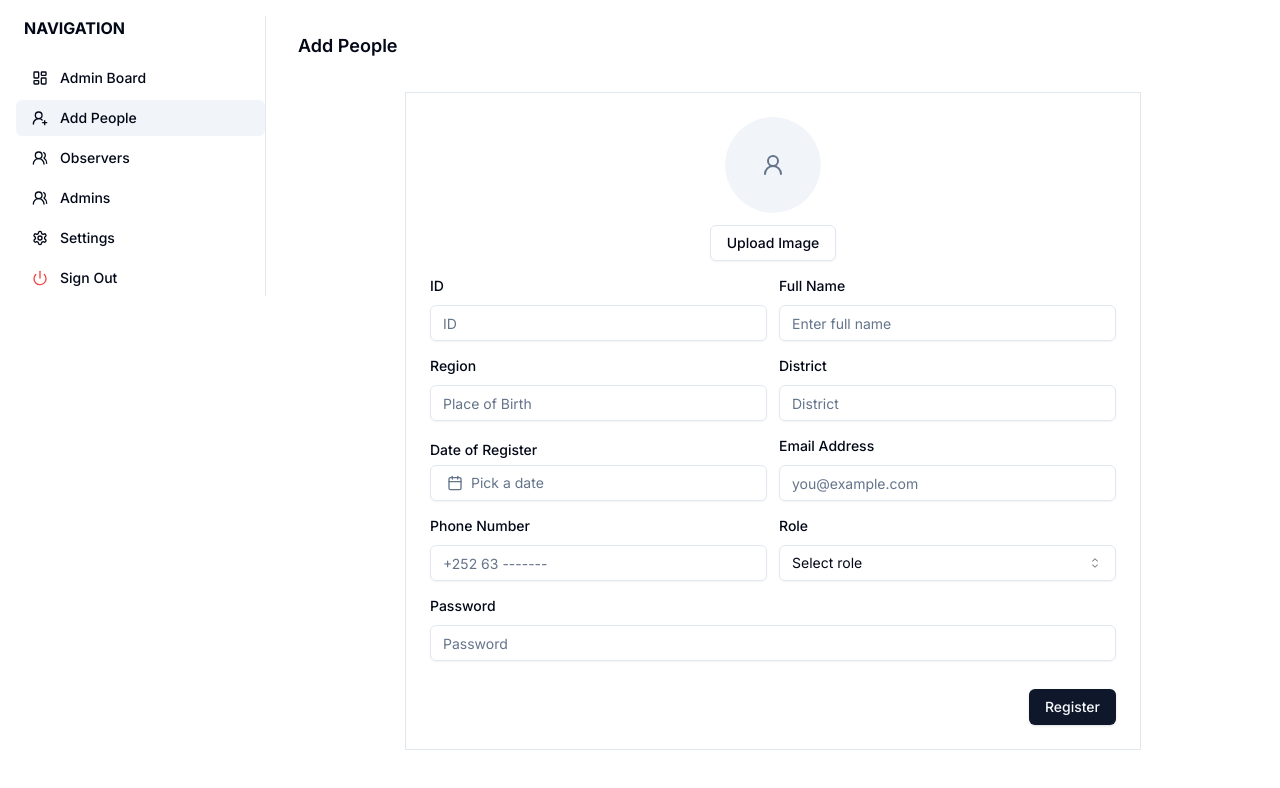
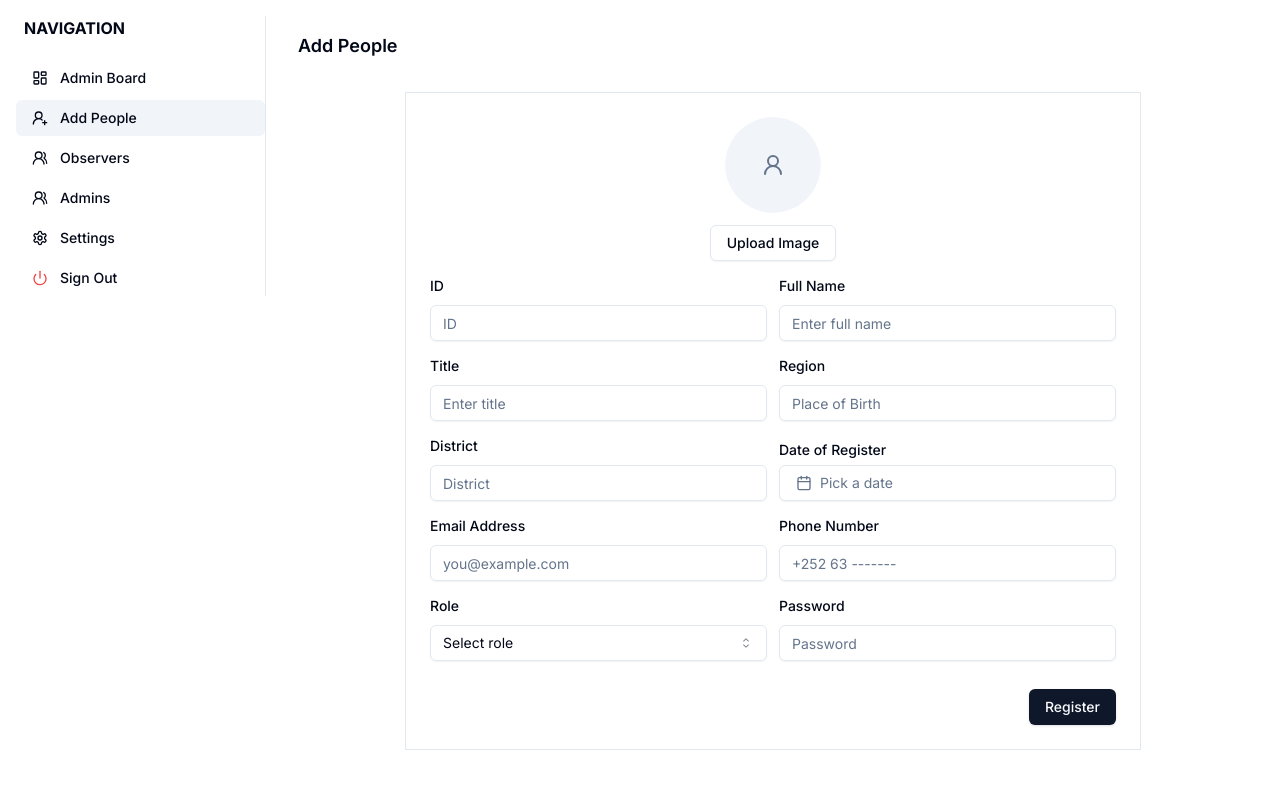
Before and after one commit to mcmq/election-observers, a Next.js app: page /admin/add in a window 1280 px wide. Shown: the top 788 px of the page. Built offline with nearby package versions, Linux system fonts and the light colour scheme; no server answers.

Commit message:
feat: added title field

```diff
--- a/app/admin/add/page.tsx
+++ b/app/admin/add/page.tsx
@@ -31,6 +31,7 @@ export default function AddPeoplePage({}: Props) {
     defaultValues: {
       id: '',
       name: '',
+      title: '',
       district: '',
       region: '',
       image: undefined,
@@ -42,11 +43,10 @@ export default function AddPeoplePage({}: Props) {
   })
 
   async function registerObserver(values: z.infer<typeof newUserFormSchema>) {
-    const { id, name, image, district, region, dor, email, phone, role, password } = values
+    const { id, name, title, image, district, region, dor, email, phone, role, password } = values
     try {
       setRegistering(true)
       setError('')
-      console.log(image)
       const res = await fetch('/api/register-user', {
         method: 'POSt',
         body: JSON.stringify({ phone, email, password, name, role })
@@ -73,6 +73,7 @@ export default function AddPeoplePage({}: Props) {
           id,
           user_id,
           name,
+          title,
           phone,
           role,
           district,
@@ -179,6 +180,19 @@ export default function AddPeoplePage({}: Props) {
                   <FormLabel>Full Name</FormLabel>
                   <FormControl>
                     <Input placeholder="Enter full name" {...field} />
+                  </FormControl>
+                  <FormMessage />
+                </FormItem>
+              )}
+            />
+            <FormField
+              control={form.control}
+              name="title"
+              render={({ field }) => (
+                <FormItem>
+                  <FormLabel>Title</FormLabel>
+                  <FormControl>
+                    <Input placeholder="Enter title" {...field} />
                   </FormControl>
                   <FormMessage />
                 </FormItem>
@@ -295,7 +309,7 @@ export default function AddPeoplePage({}: Props) {
               control={form.control}
               name="password"
               render={({ field }) => (
-                <FormItem className="col-span-full">
+                <FormItem>
                   <FormLabel>Password</FormLabel>
                   <FormControl>
                     <Input type="password" placeholder="Password" {...field} />
--- a/lib/validations/auth.tsx
+++ b/lib/validations/auth.tsx
@@ -16,12 +16,15 @@ export const newUserFormSchema = z.object({
   name: z
     .string()
     .min(3, 'Enter full name'),
+  title: z
+    .string()
+    .min(3, 'Enter title'),
   district: z
     .string()
-    .min(3, 'Enter district'),
+    .min(2, 'Enter district'),
   region: z
     .string()
-    .min(3, 'Enter region'),
+    .min(2, 'Enter region'),
   dor: z
     .date({ required_error: 'Enter date of register' }),
   image: z
```
